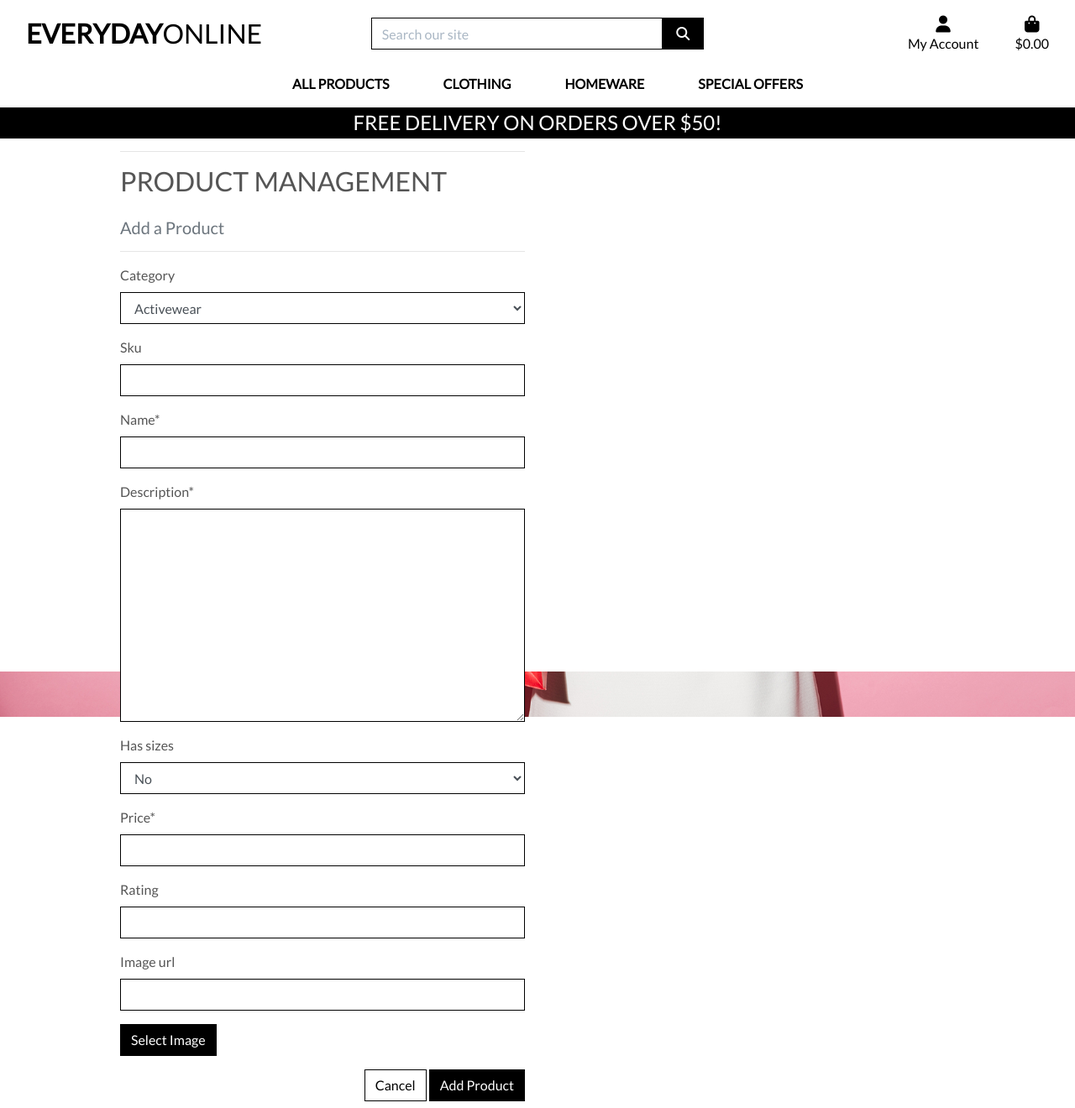
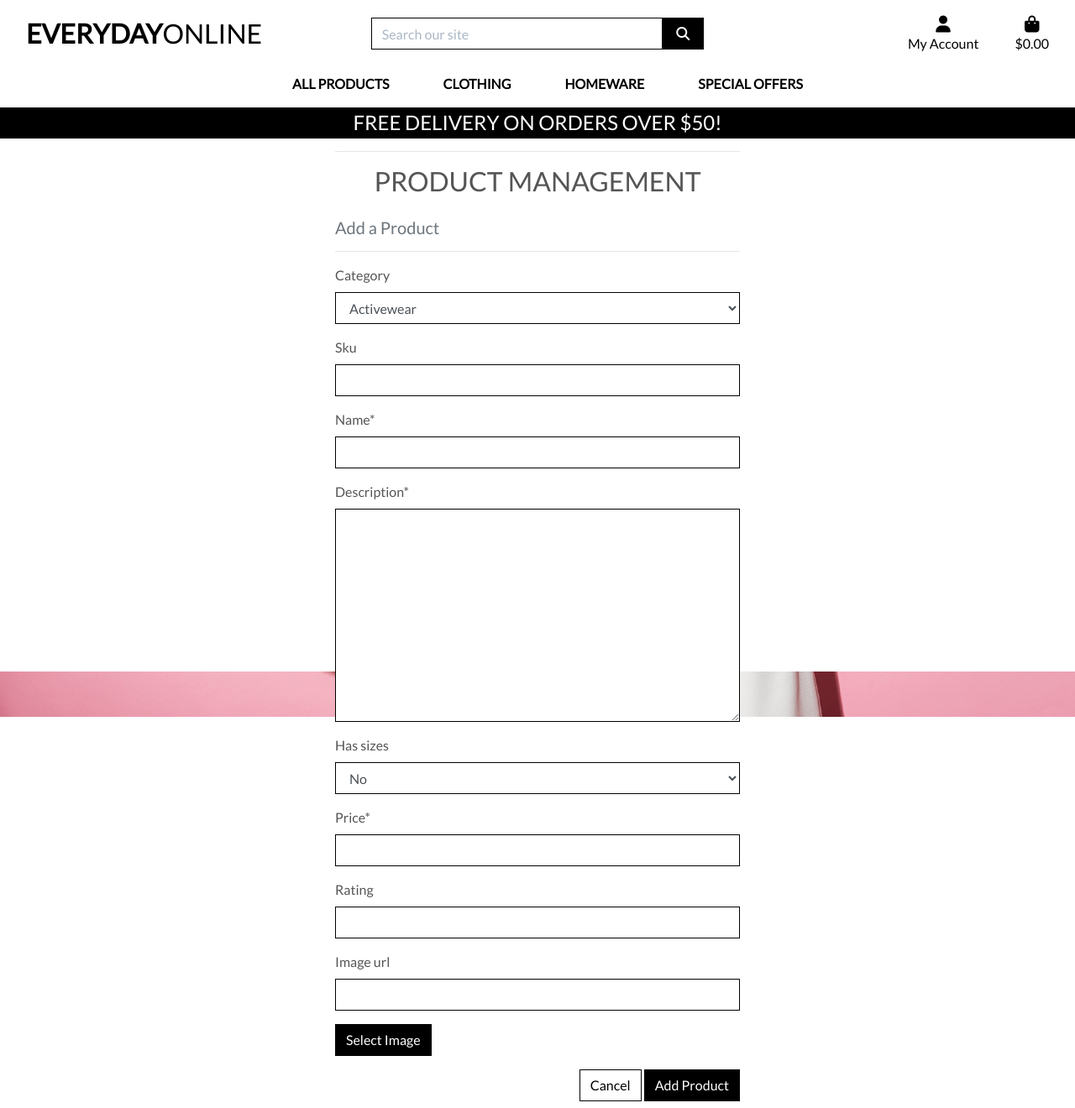
Before and after one commit to Code-Institute-Submissions/everydayonline, a Django app: page /products/add/ in a window 1280 px wide. Shown: the whole page at 84% size. Run offline with Django 3.2, Linux system fonts and the light colour scheme; the visitor is signed in with stand-in values (Sample User, id 1); data comes from the database, SQL or seed files in the repository; some libraries are stand-ins or nearby versions.

Commit message:
Centered content on add & edit product page

```diff
--- a/home/templates/home/index.html
+++ b/home/templates/home/index.html
@@ -13,7 +13,7 @@
     <div class="container h-100">
         <div class="row h-100">
             <div class="col-7 col-md-6 my-auto">
-                <h1 class="display-4 logo-font text-black">The new collections are here</h1>
+                <h1 class="display-4 logo-font text-black">The new collections are here!</h1>
                 <div class="my-5">
                     <h4>
                         <a href="{% url 'products' %}" class="shop-now-button btn btn-lg rounded-0 text-uppercase py-3">Shop Now</a>
--- a/products/templates/products/add_product.html
+++ b/products/templates/products/add_product.html
@@ -13,16 +13,16 @@
     <div class="overlay"></div>
     <div class="container">
         <div class="row">
-            <div class="col-12 col-md-6">
+            <div class="col-12 col-md-6 mx-auto">
                 <hr>
-                <h2 class="logo-font mb-4">Product Management</h2>
+                <h2 class="logo-font mb-4 text-center">Product Management</h2>
                 <h5 class="text-muted">Add a Product</h5>
                 <hr>
             </div>
         </div>
 
         <div class="row">
-            <div class="col-12 col-md-6">
+            <div class="col-12 col-md-6 mx-auto">
                 <form method="POST" action="{% url 'add_product' %}" class="form mb-2" enctype="multipart/form-data">
                     {% csrf_token %}
                     {% for field in form %}
--- a/products/templates/products/edit_product.html
+++ b/products/templates/products/edit_product.html
@@ -13,7 +13,7 @@
     <div class="overlay"></div>
     <div class="container">
         <div class="row">
-            <div class="col-12 col-md-6">
+            <div class="col-12 col-md-6 mx-auto">
                 <hr>
                 <h2 class="logo-font mb-4">Product Management</h2>
                 <h5 class="text-muted">Edit a Product</h5>
@@ -22,7 +22,7 @@
         </div>
 
         <div class="row">
-            <div class="col-12 col-md-6">
+            <div class="col-12 col-md-6 mx-auto">
                 <form method="POST" action="{% url 'edit_product' product.id %}" class="form mb-2" enctype="multipart/form-data">
                     {% csrf_token %}
                     {% for field in form %}
```
